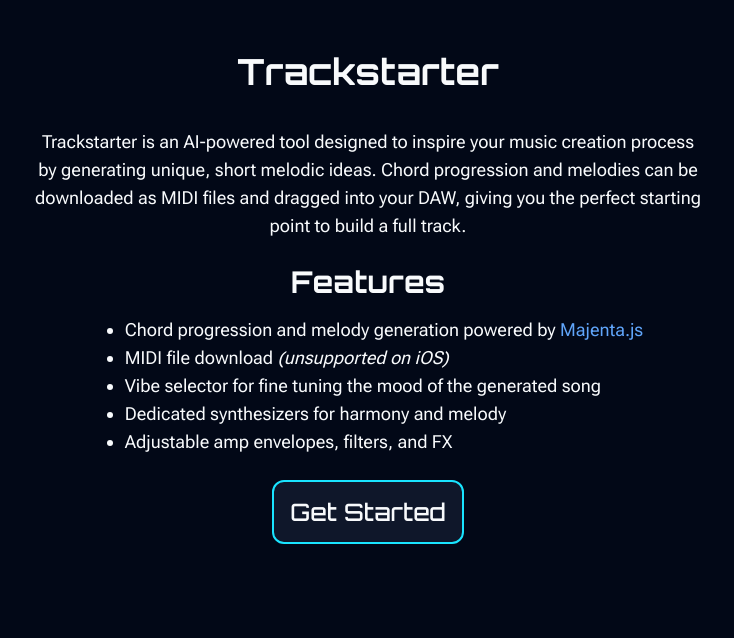
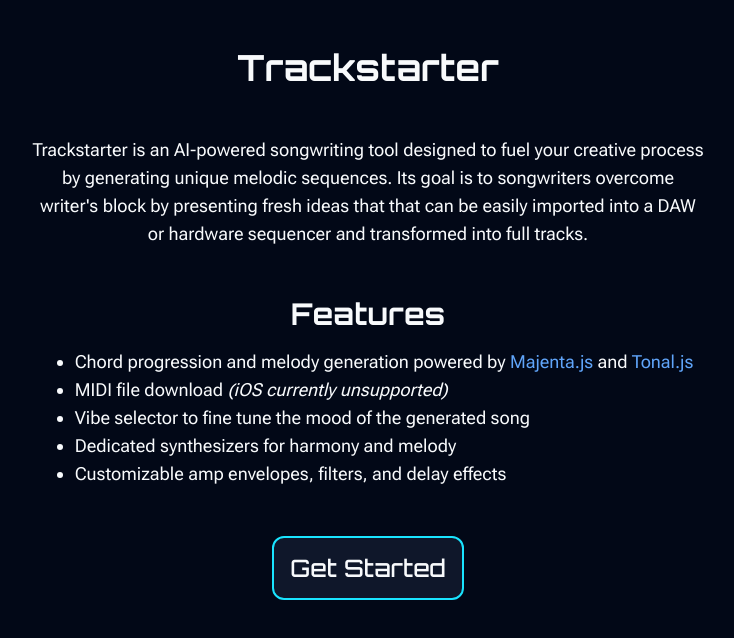
Before and after one commit to steve-mackinnon/trackstarter, a Next.js app: page / in a window 1280 px wide. Shown: the top 638 px of the page, without its empty margins (272-1006 px from the left). Built offline with nearby package versions, Linux system fonts and the light colour scheme.

Commit message:
More landing page copy and layout tweaks

```diff
--- a/src/app/page.tsx
+++ b/src/app/page.tsx
@@ -7,14 +7,14 @@ const roboto = Roboto_Flex({ subsets: ["latin"] });
 
 export default function Home() {
   return (
-    <main className="flex flex-col justify-center items-center gap-6 p-4 pt-10 text-center">
-      <h1 className="text-4xl font-bold p-3">Trackstarter</h1>
+    <main className="flex flex-col justify-center items-center p-4 gap-y-12 text-center">
+      <h1 className="text-4xl font-bold pt-8">Trackstarter</h1>
       <article className={cn(roboto.className, "max-w-2xl text-lg")}>
-        Trackstarter is an AI-powered tool designed to inspire your music
-        creation process by generating unique, short melodic ideas. Chord
-        progression and melodies can be downloaded as MIDI files and dragged
-        into your DAW, giving you the perfect starting point to build a full
-        track.
+        Trackstarter is an AI-powered songwriting tool designed to fuel your
+        creative process by generating unique melodic sequences. Its goal is to
+        songwriters overcome writer's block by presenting fresh ideas that that
+        can be easily imported into a DAW or hardware sequencer and transformed
+        into full tracks.
       </article>
       <section aria-labelledby="features-heading">
         <h2 className="text-3xl font-bold" id="features-heading">
@@ -35,17 +35,24 @@ export default function Home() {
             >
               Majenta.js
             </a>
+            <span> and </span>
+            <a
+              href="https://github.com/tonaljs/tonal"
+              className="text-blue-400"
+            >
+              Tonal.js
+            </a>
           </li>
           <li>
-            MIDI file download <i>(unsupported on iOS)</i>
+            MIDI file download <i>(iOS currently unsupported)</i>
           </li>
-          <li>Vibe selector for fine tuning the mood of the generated song</li>
+          <li>Vibe selector to fine tune the mood of the generated song</li>
           <li>Dedicated synthesizers for harmony and melody</li>
-          <li>Adjustable amp envelopes, filters, and FX</li>
+          <li>Customizable amp envelopes, filters, and delay effects</li>
         </ul>
       </section>
 
-      <Link href={"/workstation"}>
+      <Link href={"/workstation"} className="mb-6">
         <Button
           variant={"outline"}
           className="bg-slate-900 border-2 text-2xl w-48 h-16 rounded-xl"
```
